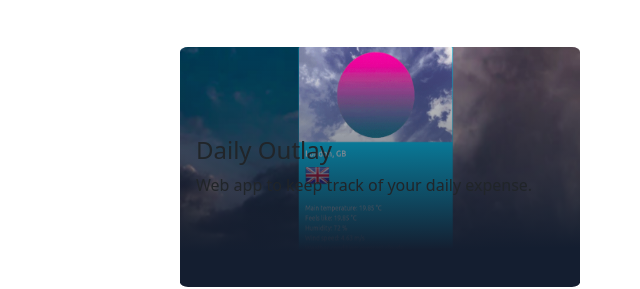
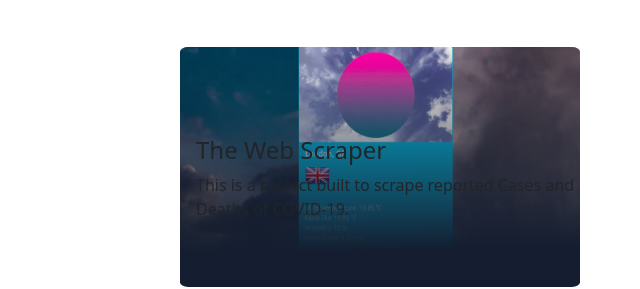
Before and after one commit to FrederickMih/Mih_Frederick, a website: page index.html in a window 1280 px wide. Shown: the part 1600-1889 px from the top of the page, 28-668 px from the left. Drawn offline with nearby package versions, Linux system fonts and the light colour scheme; files whose address does not match are found by name.

Commit message:
Add Web scraper project caption

```diff
--- a/index.html
+++ b/index.html
@@ -404,10 +404,10 @@ This is a weather app that pulls from the OpenWeatherMap API <br> Allow users to
       </div>
 
 
-        <div class="proj-captions">
-        <h4 class="title-project">Daily Outlay</h4>
-        <p class="about-project">Web app to keep track of your daily expense.</p>
-         </div>
+       <div class="proj-captions">
+        <h4 class="title-project">The Web Scraper</h4>
+        <p class="about-project">This is a project built to scrape reported Cases and Deaths of COVID-19.</p>
+       </div>
       </article>
 
           <!-- Modal -->
```
